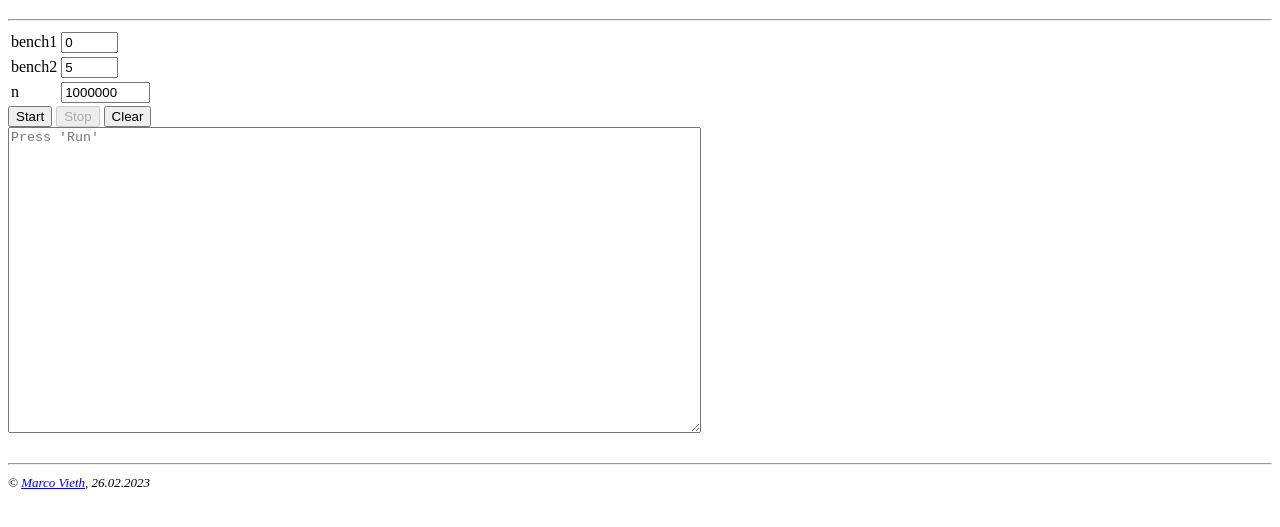
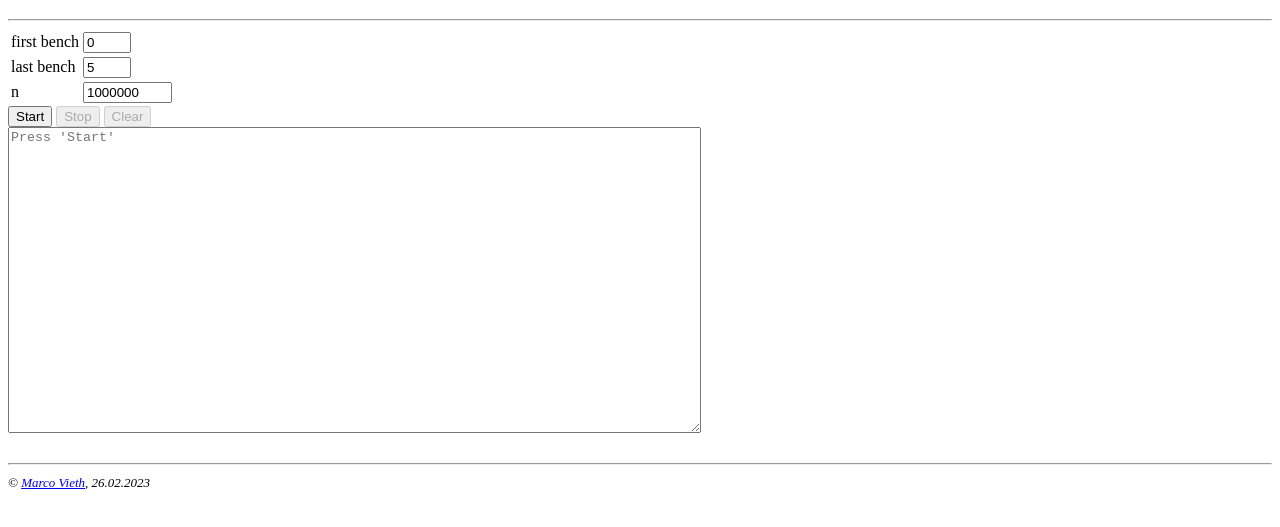
Before and after one commit to benchmarko/BMbench, a website: page bmbench.html in a window 1280 px wide. Shown: the part 61-588 px from the top of the page. Drawn offline with Linux system fonts and the light colour scheme.

Commit message:
bmbench.html improved; updated to github actions v4

```diff
--- a/bmbench.html
+++ b/bmbench.html
@@ -19,15 +19,15 @@
 
 <form action="">
   <table>
-    <tr><td>bench1</td> <td><input type="text" size="4" name="bench1" value="0" /></td></tr>
-    <tr><td>bench2</td> <td><input type="text" size="4" name="bench2" value="5" /></td></tr>
-    <tr><td>n</td>      <td><input type="text" size="8" name="n" value="1000000" /></td></tr>
+    <tr><td><label for="bench1Input" title="First Benchmark">first bench</label></td> <td><input id="bench1Input" type="number" min="0" max="6" size="4" name="bench1" value="0" title="First Benchmark" /></td></tr>
+    <tr><td><label for="bench2Input" title="Last Benchmark">last bench</label></td> <td><input id="bench2Input" type="number" min="0" max="6" size="4" name="bench2" value="5" title="Last Benchmark" /></td></tr>
+    <tr><td><label for="nInput" title="n">n</label></td>      <td><input id="nInput" type="text" size="8" name="n" value="1000000" title="Problem size" /></td></tr>
   </table>
-  <input type="button" value="Start" onclick="onStartButtonClick(this.form, 0)" id="startButton" name="startButton" />
-  <input type="button" value="Stop" onclick="onStopButtonClick(this.form)" id="stopButton" name="stopButton" />
-  <input type="button" value="Clear" onclick="onClearButtonClick(this.form)" id="clearButton" name="clearButton" />
+  <input type="button" value="Start" onclick="onStartButtonClick(this.form, 0)" id="startButton" name="startButton" title="Start Benchmarks" />
+  <input type="button" value="Stop" onclick="onStopButtonClick(this.form)" id="stopButton" name="stopButton" title="Stop Benchmarks" />
+  <input type="button" value="Clear" onclick="onClearButtonClick(this.form)" id="clearButton" name="clearButton" title="Clear Output" />
   <br>
-  <textarea id="outputArea" name="outputArea" placeholder="Press 'Run'" cols="84" rows="20"></textarea>
+  <textarea id="outputArea" name="outputArea" placeholder="Press 'Start'" cols="84" rows="20"></textarea>
 </form>
 
 <br />
--- a/bmbench.js_browser.js
+++ b/bmbench.js_browser.js
@@ -55,6 +55,7 @@ function onStopButtonClick(frm) { // eslint-disable-line no-unused-vars
 
 function onClearButtonClick(frm) { // eslint-disable-line no-unused-vars
 	frm.outputArea.value = "";
+	setDisabled("clearButton", true);
 }
 
 
@@ -63,6 +64,7 @@ function onLoad() {
 		console.log("DEBUG: onLoad"); // eslint-disable-line no-console
 	}
 	setDisabled("stopButton", true);
+	setDisabled("clearButton", true);
 }
 
 window.onload = onLoad;
```
Also changed, not shown: bmbenchTS.html (+7 -7 lines), .github/workflows/node.js.yml.
